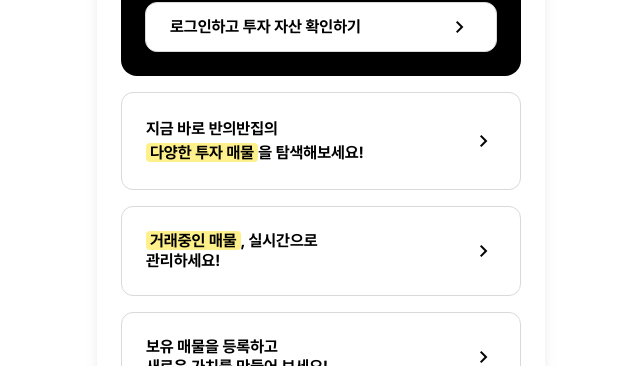
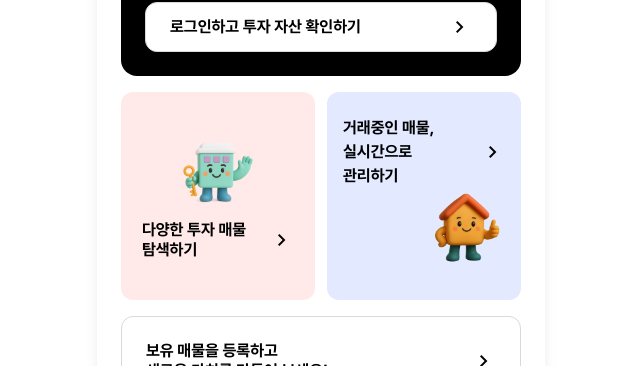
Before and after one commit to team-JGMG/hth-client, a Vue app: page / in a window 1280 px wide. Shown: the part 258-624 px from the top of the page, without its empty margins (319-959 px from the left). Built offline with nearby package versions, Linux system fonts and the light colour scheme.

Commit message:
[STYLE] #9 edit section ui

```diff
--- a/src/components/main/FundingListSection.vue
+++ b/src/components/main/FundingListSection.vue
@@ -1,18 +1,24 @@
 <template>
-  <button @click="fundingListPage" aria-label="투자매물 탐색하기" class="w-full">
-    <BaseCard class="h-26 flex justify-between items-center px-6 mb-4">
-      <BaseTypography class="text-left" weight="bold">
-        지금 바로 반의반집의<br /><span class="bg-yellow-200 rounded px-1">다양한 투자 매물</span>을
-        탐색해보세요!
+  <BaseCard class="h-26 flex items-center px-4 mb-4 border-none" style="background-color: #ffe9e9">
+    <button
+      class="flex flex-col items-center border-none w-full"
+      @click="fundingListPage"
+      aria-label="투자매물 탐색하기"
+    >
+      <img src="@/assets/images/APTch.png" alt="아이콘" class="w-20 mb-2" />
+      <div class="flex justify-between items-center gap-4">
+        <BaseTypography class="text-left leading-tight" weight="bold">
+          다양한 투자 매물 <br />
+          탐색하기
         </BaseTypography>
-
         <button
           class="w-8 h-8 flex justify-end items-center text-black active:bg-gray-100 rounded-full transition-colors"
         >
           <span class="material-symbols-outlined text-2xl">chevron_right</span>
         </button>
+      </div>
+    </button>
   </BaseCard>
-  </button>
 </template>
 <script setup>
 import { useRouter } from 'vue-router'
--- a/src/components/main/TradeListSection.vue
+++ b/src/components/main/TradeListSection.vue
@@ -1,21 +1,22 @@
 <template>
-  <BaseCard class="h-26 flex justify-between items-center px-6 mb-4">
-    <!-- 가장 바깥쪽 button을 flex 컨테이너로 만들고, 자식 요소들을 가로로 정렬 -->
+  <BaseCard class="h-26 flex items-center px-4 mb-4 border-none" style="background-color: #e3e9ff">
     <button
-      class="w-full flex items-center justify-between p-0 border-none bg-transparent"
+      class="flex flex-col items-center border-none w-full"
       @click="tradeListPage"
       aria-label="투자매물 탐색하기"
     >
-      <BaseTypography class="text-left leading-tight" weight="bold">
-        <span class="bg-yellow-200 rounded px-1">거래중인 매물</span>, 실시간으로<br />
-        관리하세요!
-      </BaseTypography>
-
-      <div
-        class="w-8 h-8 flex justify-end items-center text-black active:bg-gray-100 rounded-full transition-colors"
-      >
-        <span class="material-symbols-outlined text-2xl">chevron_right</span>
+      <div class="flex justify-between items-center w-full gap-4">
+        <BaseTypography class="text-left leading-tigh" weight="bold">
+          거래중인 매물, <br />실시간으로 <br />
+          관리하기
+        </BaseTypography>
+        <button
+          class="w-8 h-8 flex justify-end items-center text-black active:bg-gray-100 rounded-full transition-colors"
+        >
+          <span class="material-symbols-outlined text-2xl">chevron_right</span>
+        </button>
       </div>
+      <img src="@/assets/images/HOMEch.png" alt="아이콘" class="w-20 mb-2 ml-auto" />
     </button>
   </BaseCard>
 </template>
@@ -28,7 +29,6 @@ import BaseTypography from '@/components/common/Typography/BaseTypography.vue'
 const router = useRouter()
 
 const tradeListPage = () => {
-  // 실제 펀딩 리스트 페이지 경로로 변경해주세요.
   router.push('/trade/list')
 }
 </script>
--- a/src/pages/HomePage.vue
+++ b/src/pages/HomePage.vue
@@ -1,13 +1,15 @@
 <template>
   <BaseLayout>
     <PointSection />
-    <FundingListSection />
-    <TradeListSection />
+    <div class="flex space-x-3">
+      <FundingListSection class="flex-1" /> <TradeListSection class="flex-1" />
+    </div>
     <PropertySection />
     <SaleCompleted />
     <CommonNav />
   </BaseLayout>
 </template>
+
 <script setup>
 import BaseLayout from '@/layouts/BaseLayout.vue'
 import SaleCompleted from '@/components/main/SaleCompleted/SaleCompleted.vue'
```
Also changed, not shown: src/assets/images/APTch.png (added), src/assets/images/HOMEch.png (added). Lines whose indentation alone changed are shown as unchanged.
